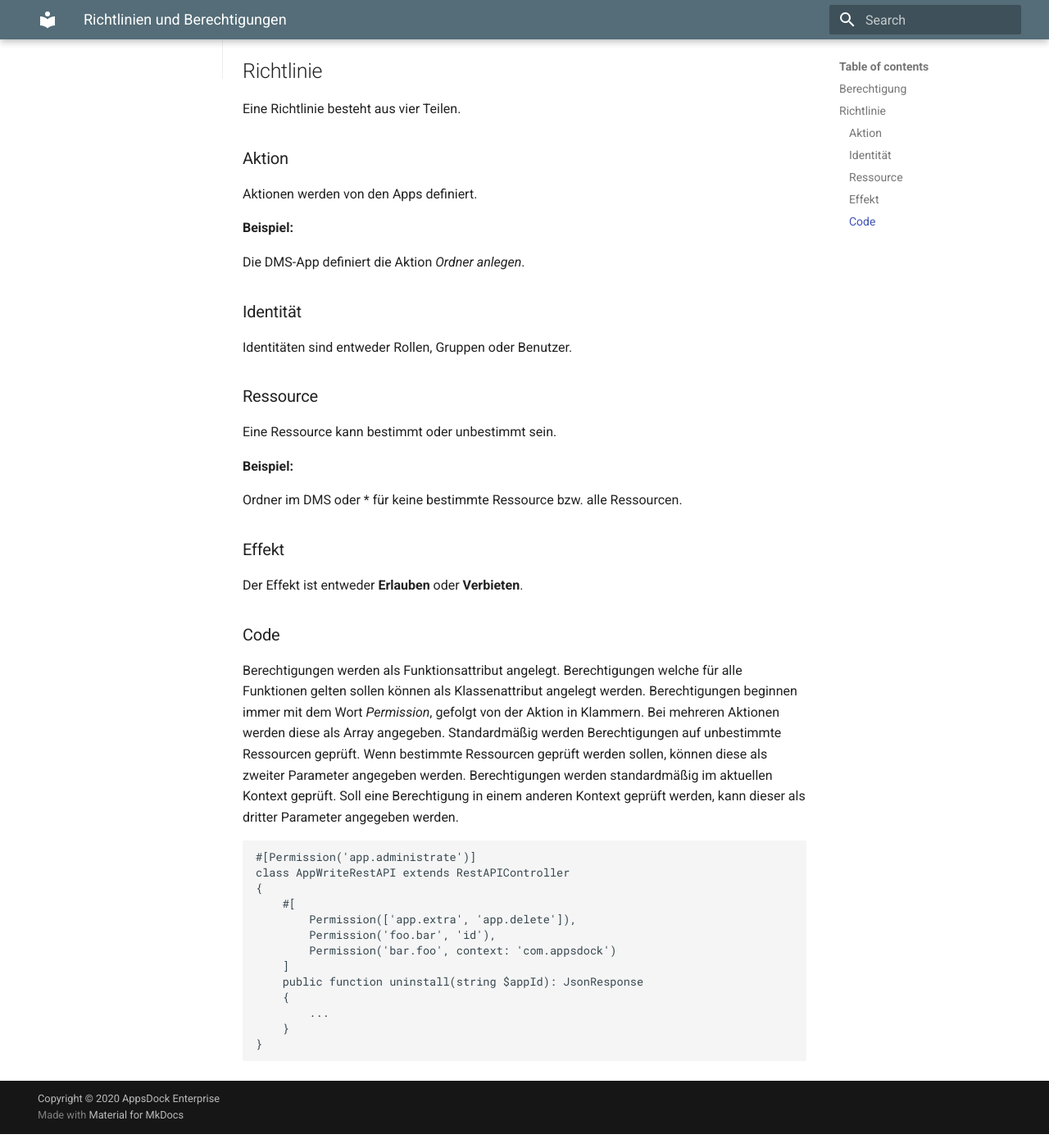
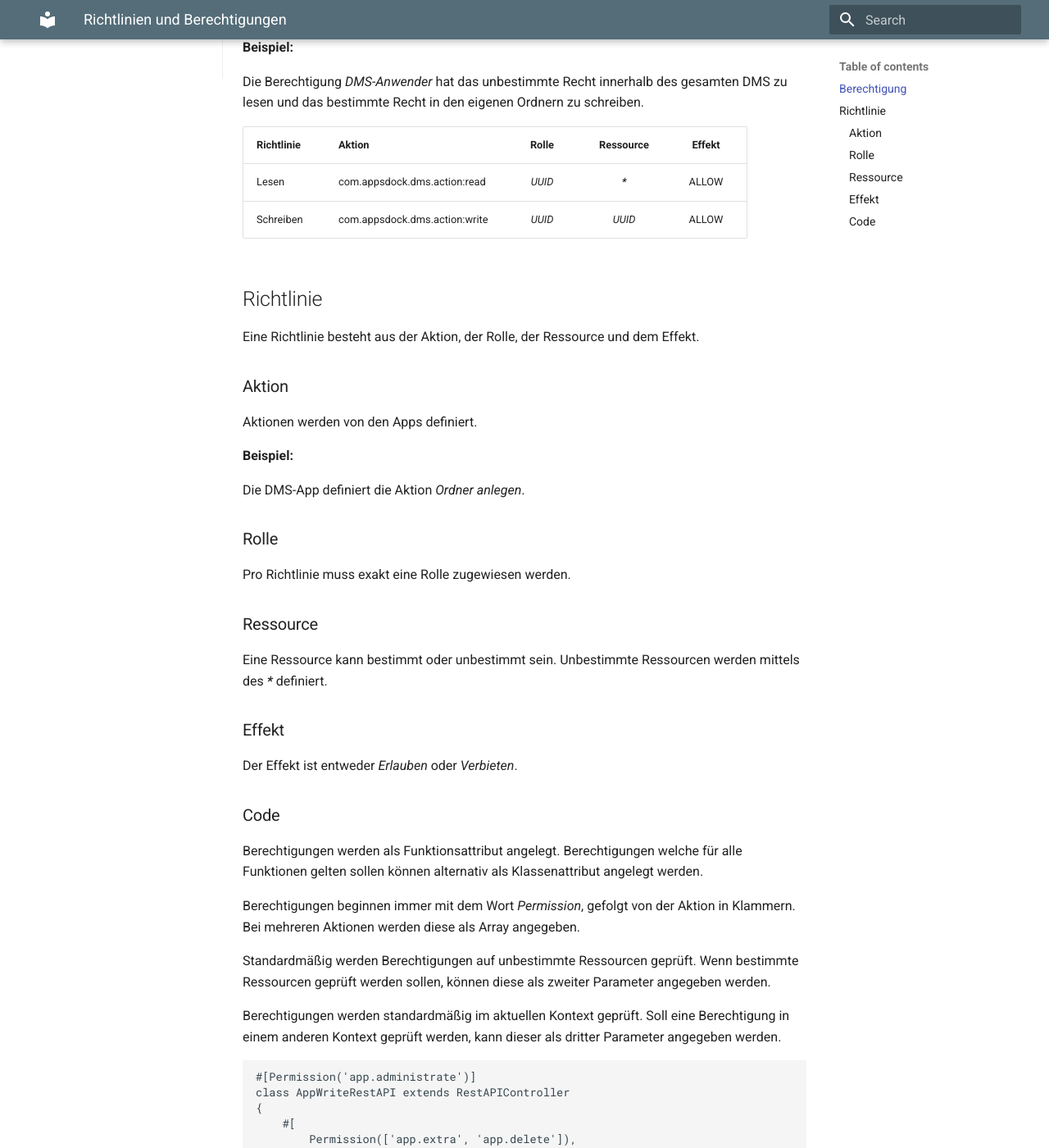
Before and after one commit to appsdock/docs, an MkDocs documentation site: the page built from docs/developer/identity-access/Richtlinien und Berechtigungen.md, in a window 1280 px wide and 1400 px high, scrolled down 275 px. Shown: the whole window at 82% size. Built offline with MkDocs 1.6.1 and Material for MkDocs 9.7.7, drawn with Linux system fonts in a browser that asks for light colours.

Commit message:
Richtlinien und Berechtigungen aktualisiert.

```diff
--- a/docs/developer/identity-access/Richtlinien und Berechtigungen.md
+++ b/docs/developer/identity-access/Richtlinien und Berechtigungen.md
@@ -2,11 +2,20 @@
 
 ## Berechtigung
 
-Eine Berechtigung ist die logische Zusammenfassung von einer oder mehreren Richtlinien.
+Eine Berechtigung besteht aus einer oder mehreren Richtlinien.
+
+**Beispiel:**
+
+Die Berechtigung *DMS-Anwender* hat das unbestimmte Recht innerhalb des gesamten DMS zu lesen und das bestimmte Recht in den eigenen Ordnern zu schreiben.
+
+| Richtlinie | Aktion | Rolle | Ressource | Effekt
+| ---------- | ------ | :---: | :-------: | :----:
+| Lesen | com.appsdock.dms.action:read | *UUID* | ***\**** | ALLOW
+| Schreiben | com.appsdock.dms.action:write | *UUID* | *UUID* | ALLOW
 
 ## Richtlinie
 
-Eine Richtlinie besteht aus vier Teilen.
+Eine Richtlinie besteht aus der Aktion, der Rolle, der Ressource und dem Effekt.
 
 ### Aktion
 
@@ -16,25 +25,27 @@ Aktionen werden von den Apps definiert.
 
 Die DMS-App definiert die Aktion *Ordner anlegen*.
 
-### Identität
+### Rolle
 
-Identitäten sind entweder Rollen, Gruppen oder Benutzer.
+Pro Richtlinie muss exakt eine Rolle zugewiesen werden.
 
 ### Ressource
 
-Eine Ressource kann bestimmt oder unbestimmt sein.
-
-**Beispiel:**
-
-Ordner im DMS oder * für keine bestimmte Ressource bzw. alle Ressourcen.
+Eine Ressource kann bestimmt oder unbestimmt sein. Unbestimmte Ressourcen werden mittels des ***\**** definiert.
 
 ### Effekt
 
-Der Effekt ist entweder **Erlauben** oder **Verbieten**.
+Der Effekt ist entweder *Erlauben* oder *Verbieten*.
 
 ### Code
 
-Berechtigungen werden als Funktionsattribut angelegt. Berechtigungen welche für alle Funktionen gelten sollen können als Klassenattribut angelegt werden. Berechtigungen beginnen immer mit dem Wort *Permission*, gefolgt von der Aktion in Klammern. Bei mehreren Aktionen werden diese als Array angegeben. Standardmäßig werden Berechtigungen auf unbestimmte Ressourcen geprüft. Wenn bestimmte Ressourcen geprüft werden sollen, können diese als zweiter Parameter angegeben werden. Berechtigungen werden standardmäßig im aktuellen Kontext geprüft. Soll eine Berechtigung in einem anderen Kontext geprüft werden, kann dieser als dritter Parameter angegeben werden.
+Berechtigungen werden als Funktionsattribut angelegt. Berechtigungen welche für alle Funktionen gelten sollen können alternativ als Klassenattribut angelegt werden.
+
+Berechtigungen beginnen immer mit dem Wort *Permission*, gefolgt von der Aktion in Klammern. Bei mehreren Aktionen werden diese als Array angegeben.
+
+Standardmäßig werden Berechtigungen auf unbestimmte Ressourcen geprüft. Wenn bestimmte Ressourcen geprüft werden sollen, können diese als zweiter Parameter angegeben werden.
+
+Berechtigungen werden standardmäßig im aktuellen Kontext geprüft. Soll eine Berechtigung in einem anderen Kontext geprüft werden, kann dieser als dritter Parameter angegeben werden.
 
 ~~~php
 #[Permission('app.administrate')]
```
